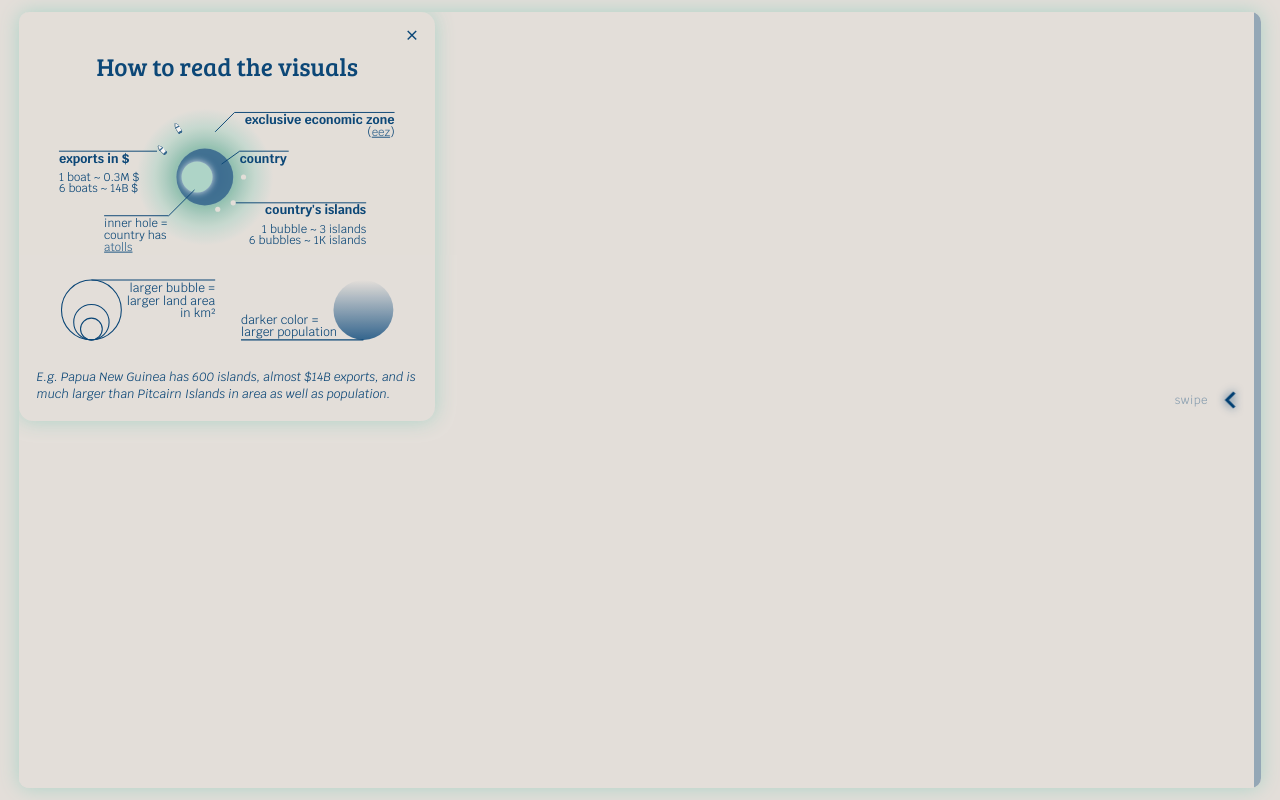
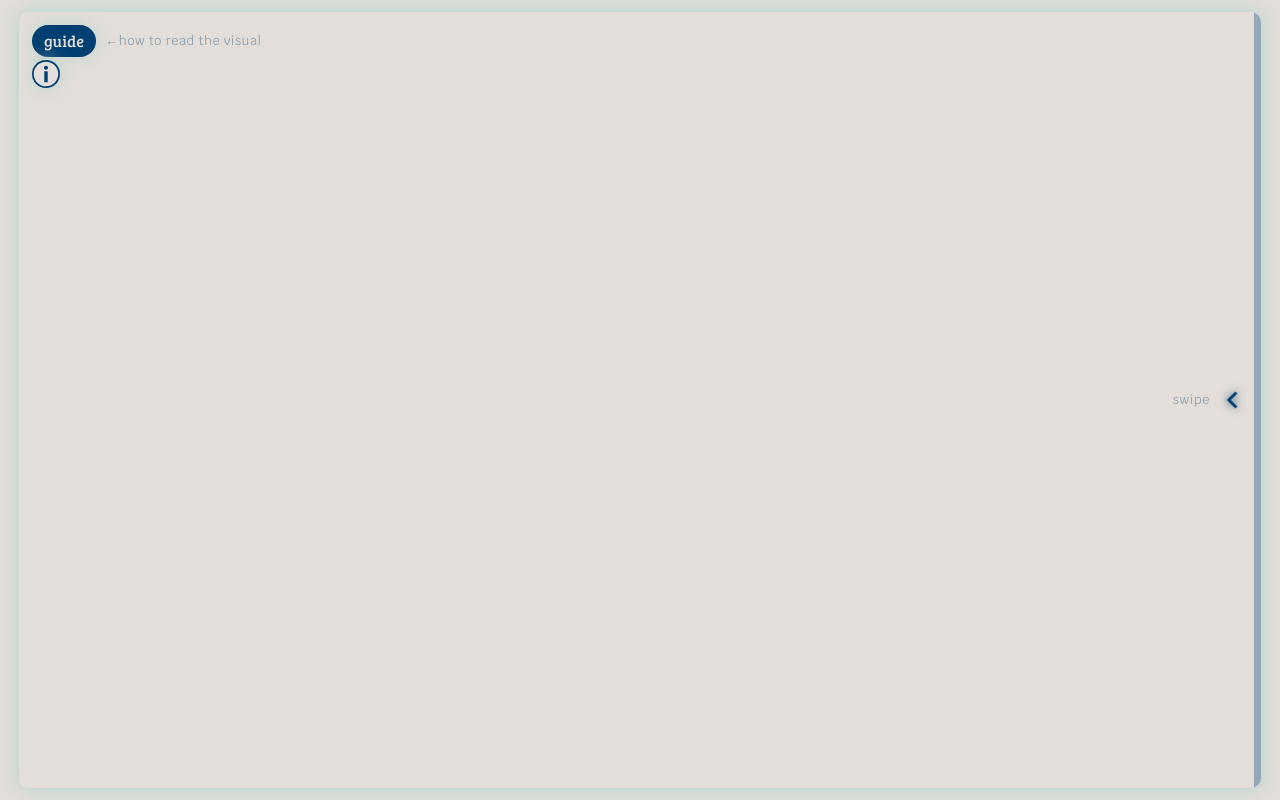
Before and after one commit to fotinidelig/pacific-dataviz-2026, a React (Vite) app in the folder web/: page / in a window 1280 px wide. Built offline with nearby package versions, Linux system fonts and the light colour scheme; a web font is replaced by a local one.

Commit message:
implement guide hint; remove auto legend open

```diff
--- a/web/src/App.css
+++ b/web/src/App.css
@@ -134,7 +134,7 @@ main {
 
 .theme-wipe__swipe-hint {
   font-family: var(--font-family-main);
-  font-size: 0.72rem;
+  font-size: 0.8rem;
   letter-spacing: 0.04em;
   text-transform: lowercase;
   color: color-mix(in srgb, var(--color-navy) 70%, transparent);
--- a/web/src/InfoPanel.css
+++ b/web/src/InfoPanel.css
@@ -80,16 +80,46 @@
   display: flex;
   flex-direction: column;
   overflow: hidden;
-  transform: translateX(-110%);
-  pointer-events: none;
-  /* One transition here = same speed open and close */
-  transition: transform 600ms ease, box-shadow 200ms ease;
   /* Top-left matches .floating_content (10px); other corners stay softer */
   border-radius: 10px 14px 14px 14px;
   background-color: var(--color-sand);
-  opacity: .95;
+  opacity: 0.95;
   color: var(--color-navy);
   box-shadow: 0 0 20px 0 var(--color-teal-light);
+}
+
+.info-panel__guide-wrap {
+  display: flex;
+  align-items: center;
+  gap: 0.6rem;
+}
+
+.info-panel__guide-hint {
+  font-family: var(--font-family-main);
+  font-size: 0.8rem;
+  letter-spacing: 0.04em;
+  text-transform: lowercase;
+  color: color-mix(in srgb, var(--color-navy) 70%, transparent);
+  text-shadow: 0 0 4px var(--color-sand);
+  opacity: 0;
+  pointer-events: none;
+  transition: opacity 280ms ease;
+  white-space: nowrap;
+}
+
+.info-panel__guide-hint--visible {
+  opacity: 1;
+  animation: info-panel-guide-pulse 1.4s ease-in-out infinite;
+}
+
+@keyframes info-panel-guide-pulse {
+  0%,
+  100% {
+    opacity: 0.55;
+  }
+  50% {
+    opacity: 1;
+  }
 }
 
 .info-panel--dark {
@@ -107,17 +137,6 @@
 
 .info-panel--sources {
   max-height: min(22rem, calc(100% - 0.75rem));
-}
-
-.info-panel--open {
-  transform: translateX(0);
-  pointer-events: auto;
-}
-
-/* First load: slower slide, closer to the story-card entrance pace */
-.info-panel--intro {
-  transition-duration: 1400ms;
-  transition-timing-function: ease-out;
 }
 
 .info-panel__header {
--- a/web/src/InfoPanel.jsx
+++ b/web/src/InfoPanel.jsx
@@ -1,9 +1,12 @@
-import { useState, useEffect } from "react";
-import { motion } from "motion/react";
+import { useState, useEffect, useRef } from "react";
+import { AnimatePresence, motion } from "motion/react";
 import "./InfoPanel.css";
 import { colors } from "./theme";
 import boat from "./assets/boat_blue.svg";
 import { LEGEND_NOTES_SPACE } from "./config";
+
+/** One Motion spring for open + close (AnimatePresence runs exit). */
+const PANEL_SLIDE = { type: "spring", stiffness: 70, damping: 20 };
 
 const SOURCE_ROWS = [
   {
@@ -299,42 +302,20 @@ function DarkLegend() {
 }
 
 export default function InfoPanel({ dark = false }) {
-  // null | "legend" | "sources" — what should be open (null = closing / closed)
+  // null | "legend" | "sources"
   const [panel, setPanel] = useState(null);
-  // Keep last content mounted until the slide-out transition finishes
-  const [displayed, setDisplayed] = useState(null);
-  // First auto-open uses a slower slide; user toggles keep the normal speed
-  const [introOpen, setIntroOpen] = useState(false);
-
-  const open = panel != null;
+  const [showGuideHint, setShowGuideHint] = useState(true);
 
   const closePanel = () => {
-    setIntroOpen(false);
     setPanel(null);
   };
 
   const togglePanel = (next) => {
-    setIntroOpen(false);
     setPanel((current) => (current === next ? null : next));
   };
 
-  // Sync body content when opening / switching; keep it while closing
   useEffect(() => {
-    if (panel != null) setDisplayed(panel);
-  }, [panel]);
-
-  // After mount (maps/story have time to settle), slide the legend in slowly
-  useEffect(() => {
-    const id = setTimeout(() => {
-      setIntroOpen(true);
-      setPanel("legend");
-    }, 2200);
-    return () => clearTimeout(id);
-  }, []);
-
-  useEffect(() => {
-    if (!open) return;
-
+    if (panel == null) return;
     const onPointerDown = (event) => {
       if (event.target.closest?.(".info-panel")) return;
       if (event.target.closest?.(".info-panel__toggles")) return;
@@ -343,21 +324,23 @@ export default function InfoPanel({ dark = false }) {
 
     document.addEventListener("pointerdown", onPointerDown);
     return () => document.removeEventListener("pointerdown", onPointerDown);
-  }, [open]);
+  }, [panel]);
 
   const darkToggle = dark ? " info-panel__toggle--dark" : "";
-  // While closing, panel is null but displayed still holds "legend" | "sources"
-  const contentKind = panel ?? displayed;
 
   return (
     <>
-      <div className="info-panel__toggles" style={{ zIndex: open ? 0 : 30 }}>
+      <div className="info-panel__toggles" style={{ zIndex: panel ? 0 : 30 }}>
+        <div className="info-panel__guide-wrap">
           <motion.button
             type="button"
             className={`info-panel__toggle info-panel__toggle--legend${darkToggle}`}
             aria-label={panel === "legend" ? "Close legend" : "How to read the visuals"}
             aria-expanded={panel === "legend"}
-          onClick={() => togglePanel("legend")}
+            onClick={() => {
+              setShowGuideHint(false);
+              togglePanel("legend");
+            }}
             whileHover={{
               scale: 1.08,
               transition: { type: "spring", stiffness: 320, damping: 18 },
@@ -365,6 +348,17 @@ export default function InfoPanel({ dark = false }) {
           >
             guide
           </motion.button>
+          <motion.span
+            className={`info-panel__guide-hint${showGuideHint ? " info-panel__guide-hint--visible" : ""}`}
+            aria-hidden={!showGuideHint}
+            animate={showGuideHint ? { x: [0, -4, 0] } : { x: 0 }}
+            transition={{ duration: 1.4, repeat: Infinity, ease: "easeInOut" }}
+
+          >
+            <span className="info-panel__guide-hint-arrow" aria-hidden="true">←</span>
+            how to read the visual
+          </motion.span>
+        </div>
 
         <motion.button
           type="button"
@@ -382,24 +376,22 @@ export default function InfoPanel({ dark = false }) {
         </motion.button>
       </div>
 
-      <aside
+      <AnimatePresence>
+        {panel && (
+          <motion.aside
+            key="info-panel"
             className={[
               "info-panel",
-          open ? "info-panel--open" : "",
-          introOpen ? "info-panel--intro" : "",
               dark ? "info-panel--dark" : "",
-          contentKind === "legend" ? "info-panel--legend" : "",
-          contentKind === "sources" ? "info-panel--sources" : "",
+              panel === "legend" ? "info-panel--legend" : "",
+              panel === "sources" ? "info-panel--sources" : "",
             ]
               .filter(Boolean)
               .join(" ")}
-        aria-hidden={!open}
-        onTransitionEnd={(event) => {
-          // Only clear content after the slide-out finishes
-          if (event.propertyName !== "transform") return;
-          if (event.target !== event.currentTarget) return;
-          if (!open) setDisplayed(null);
-        }}
+            initial={{ x: "-110%" }}
+            animate={{ x: 0 }}
+            exit={{ x: "-110%" }}
+            transition={PANEL_SLIDE}
           >
             <header className="info-panel__header">
               <button
@@ -413,8 +405,8 @@ export default function InfoPanel({ dark = false }) {
             </header>
 
             <div className="info-panel__body">
-          {contentKind === "legend" && (dark ? <DarkLegend /> : <LightLegend />)}
-          {contentKind === "sources" && (
+              {panel === "legend" && (dark ? <DarkLegend /> : <LightLegend />)}
+              {panel === "sources" && (
                 <section className="info-panel__section" aria-label="Data sources">
                   <h2 className="info-panel__section-title">Data Sources</h2>
                   <ul className="info-panel__sources">
@@ -437,7 +429,7 @@ export default function InfoPanel({ dark = false }) {
               )}
             </div>
 
-        {contentKind === "sources" && (
+            {panel === "sources" && (
               <footer className="info-panel__credits">
                 <p>© Fotini Deligiannaki. All rights reserved.</p>
                 <p>
@@ -451,7 +443,9 @@ export default function InfoPanel({ dark = false }) {
                 </p>
               </footer>
             )}
-      </aside>
+          </motion.aside>
+        )}
+      </AnimatePresence>
     </>
   );
 }
--- a/web/src/ThemeWipe.jsx
+++ b/web/src/ThemeWipe.jsx
@@ -75,7 +75,7 @@ export default function ThemeWipe({ light, dark, onSplitChange }) {
           const currentSplit = Math.min(1, Math.max(0, (x.get() + HANDLE_HALF) / width));
           const start = startSplitRef.current;
           const traveled = Math.abs(currentSplit - start);
-          const targetSplit = traveled >= 0.15 ? (start === 1 ? 0 : 1) : start;
+          const targetSplit = traveled >= 0.1 ? (start === 1 ? 0 : 1) : start;
           setSplit(targetSplit);
           animate(x, targetSplit * width - HANDLE_HALF, {
             type: "spring",
```
Lines whose indentation alone changed are shown as unchanged.
